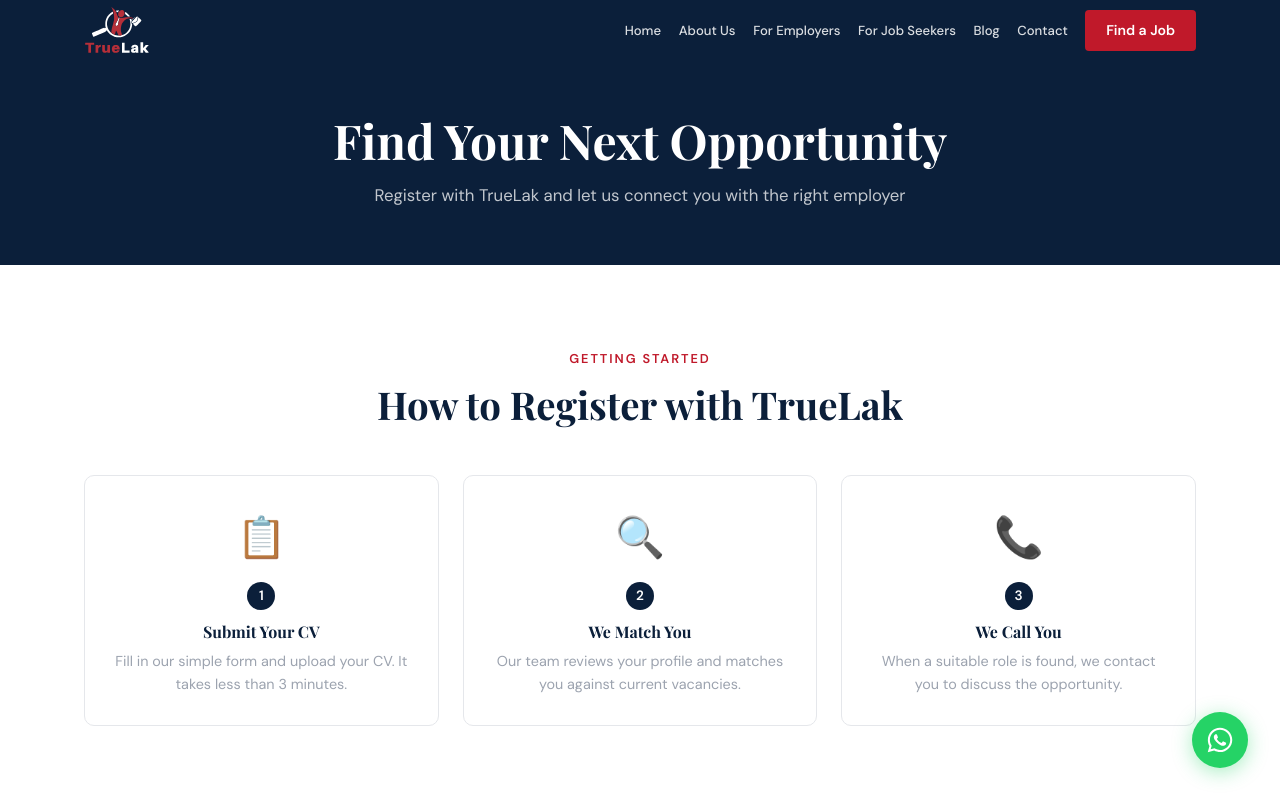
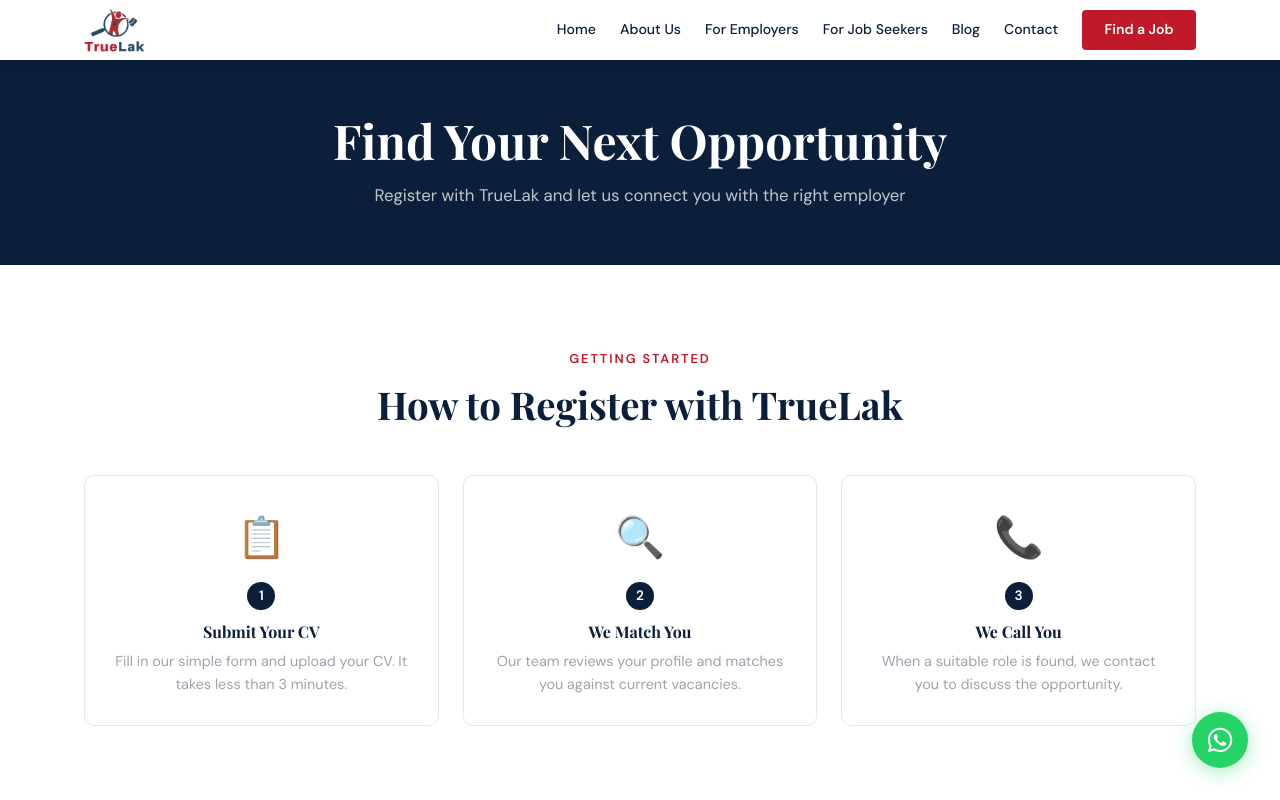
Before and after one commit to mutula-creator/truelak-website, a Next.js app: page /candidates in a window 1280 px wide. Shown: the top 800 px of the page. Built offline with nearby package versions, Linux system fonts and the light colour scheme.

Commit message:
White navbar, logo fixes, footer updates

```diff
--- a/app/api/uploadthing/route.js
+++ b/app/api/uploadthing/route.js
@@ -3,4 +3,7 @@
 
 export const { GET, POST } = createRouteHandler({
   router: ourFileRouter,
+  config: {
+    token: process.env.UPLOADTHING_TOKEN,
+  },
 });
--- a/app/candidates/CvForm.js
+++ b/app/candidates/CvForm.js
@@ -1,29 +1,94 @@
 'use client';
 import { useState } from 'react';
 import { useForm } from 'react-hook-form';
+
 export default function CvForm() {
-  const [status, setStatus] = useState(null);
+  const [status, setStatus]       = useState(null);
+  const [uploading, setUploading] = useState(false);
   const { register, handleSubmit, reset, formState: { errors, isSubmitting } } = useForm();
+
+  const uploadCV = async (file) => {
+    try {
+      const presignRes = await fetch('/api/uploadthing', {
+        method: 'POST',
+        headers: { 'Content-Type': 'application/json' },
+        body: JSON.stringify({
+          files: [{ name: file.name, size: file.size, type: file.type }],
+        }),
+      });
+      if (!presignRes.ok) return null;
+      const presignData = await presignRes.json();
+      const uploadInfo  = presignData?.[0];
+      if (!uploadInfo) return null;
+
+      const form = new FormData();
+      if (uploadInfo.fields) Object.entries(uploadInfo.fields).forEach(([k, v]) => form.append(k, v));
+      form.append('file', file);
+      await fetch(uploadInfo.url, { method: 'POST', body: form });
+      return uploadInfo.fileUrl || uploadInfo.ufsUrl || null;
+    } catch { return null; }
+  };
+
   const onSubmit = async (data) => {
     try {
+      setUploading(true);
+      let cvUrl = '', cvFileName = '';
+      if (data.cv?.[0]) {
+        cvFileName = data.cv[0].name;
+        cvUrl = await uploadCV(data.cv[0]) || '';
+      }
+      setUploading(false);
+
       const fd = new FormData();
-      Object.entries(data).forEach(([k,v]) => { if(k==='cv') fd.append(k,v[0]); else fd.append(k,v); });
+      fd.append('fullName',    data.fullName);
+      fd.append('email',       data.email);
+      fd.append('phone',       data.phone);
+      fd.append('jobCategory', data.jobCategory);
+      fd.append('jobTitle',    data.jobTitle || '');
+      fd.append('message',     data.message || '');
+      fd.append('cvUrl',       cvUrl);
+      fd.append('cvFileName',  cvFileName);
+
       const res = await fetch('/api/applications', { method: 'POST', body: fd });
-      if (res.ok) { setStatus('success'); reset(); } else setStatus('error');
-    } catch { setStatus('error'); }
+      if (res.ok) { setStatus('success'); reset(); }
+      else setStatus('error');
+    } catch {
+      setUploading(false);
+      setStatus('error');
+    }
   };
-  if (status==='success') return <div className="alert alert-success">🎉 Your CV has been received! We will be in touch within 1–3 business days.</div>;
+
+  if (status === 'success') return (
+    <div className="alert alert-success">
+      🎉 Your CV has been received! We will be in touch within 1–3 business days.
+    </div>
+  );
+
   return (
     <form onSubmit={handleSubmit(onSubmit)}>
-      {status==='error' && <div className="alert alert-error">Something went wrong. Please try again or email us directly.</div>}
+      {status === 'error' && <div className="alert alert-error">Something went wrong. Please try again or email us directly.</div>}
       <div className="form-group"><label>Full Name *</label><input {...register('fullName',{required:'Required'})} placeholder="e.g. Peter Ochieng" />{errors.fullName && <span className="form-error">{errors.fullName.message}</span>}</div>
       <div className="form-group"><label>Email *</label><input type="email" {...register('email',{required:'Required'})} placeholder="peter@email.com" />{errors.email && <span className="form-error">{errors.email.message}</span>}</div>
       <div className="form-group"><label>Phone *</label><input {...register('phone',{required:'Required'})} placeholder="+254 700 000 000" />{errors.phone && <span className="form-error">{errors.phone.message}</span>}</div>
-      <div className="form-group"><label>I am looking for *</label><select {...register('jobCategory',{required:true})}><option value="">— Select —</option><option value="professional">Professional / Office Job</option><option value="labour">Labour / Trade Job</option></select>{errors.jobCategory && <span className="form-error">Please select</span>}</div>
+      <div className="form-group"><label>I am looking for *</label>
+        <select {...register('jobCategory',{required:true})}>
+          <option value="">— Select —</option>
+          <option value="professional">Professional / Office Job</option>
+          <option value="labour">Labour / Trade Job</option>
+        </select>
+        {errors.jobCategory && <span className="form-error">Please select</span>}
+      </div>
       <div className="form-group"><label>Preferred Job Title</label><input {...register('jobTitle')} placeholder="e.g. Accountant, Driver" /></div>
-      <div className="form-group"><label>Upload CV (PDF or Word) *</label><input type="file" accept=".pdf,.doc,.docx" {...register('cv',{required:'Please attach your CV'})} />{errors.cv && <span className="form-error">{errors.cv.message}</span>}</div>
+      <div className="form-group">
+        <label>Upload CV (PDF or Word) *</label>
+        <input type="file" accept=".pdf,.doc,.docx" {...register('cv',{required:'Please attach your CV'})} />
+        {errors.cv && <span className="form-error">{errors.cv.message}</span>}
+        {uploading && <p style={{fontSize:'0.85rem',color:'var(--grey-light)',marginTop:'0.3rem'}}>⏳ Uploading CV...</p>}
+      </div>
       <div className="form-group"><label>Additional Notes</label><textarea {...register('message')} placeholder="Any availability, location preference, etc." rows={3} /></div>
-      <button type="submit" className="btn btn-primary" style={{width:'100%'}} disabled={isSubmitting}>{isSubmitting?'Uploading...':'Submit My CV'}</button>
+      <button type="submit" className="btn btn-primary" style={{width:'100%'}} disabled={isSubmitting||uploading}>
+        {uploading ? 'Uploading CV...' : isSubmitting ? 'Submitting...' : 'Submit My CV'}
+      </button>
     </form>
   );
 }
--- a/components/Footer.js
+++ b/components/Footer.js
@@ -10,10 +10,6 @@
       <div className={`container ${styles.grid}`}>
         {/* Brand */}
         <div className={styles.brand}>
-          <div className={styles.logoWrap}>
-            <Image src="/images/truelak-logo.svg" alt="TrueLak Recruitment Agency" width={130} height={48}
-              style={{ objectFit: 'contain', height: '48px', width: 'auto' }} />
-          </div>
   <p>Connecting talent with opportunity across East Africa and UAE. Professional &amp; Labour placements you can trust.</p>
   <div className={styles.socials}>
     <a href="https://www.facebook.com/p/TrueLak-Recruitment-Agency-100075816026848" target="_blank" rel="noreferrer" aria-label="Facebook"><FaFacebook size={20} /></a>
--- a/components/Navbar.js
+++ b/components/Navbar.js
@@ -29,11 +29,11 @@
       <div className={`container ${styles.inner}`}>
         <Link href="/" className={styles.logo}>
           <Image
-            src="/images/truelak-logo.svg"
+            src="/images/logo.png"
             alt="TrueLak Recruitment Agency"
-            width={130}
-            height={48}
-            style={{ objectFit: 'contain', height: '48px', width: 'auto' }}
+            width={140}
+            height={44}
+            style={{ objectFit: 'contain', height: '44px', width: 'auto', display: 'block' }}
             priority
           />
         </Link>
@@ -42,7 +42,7 @@
           {links.map((l) => (
             <Link key={l.href} href={l.href} className={styles.navLink}>{l.label}</Link>
           ))}
-          <Link href="/jobs" className="btn btn-primary" style={{ padding: '0.55rem 1.3rem', fontSize: '0.88rem' }}>
+          <Link href="/jobs" className="btn btn-primary" style={{ padding: '0.55rem 1.4rem', fontSize: '0.88rem' }}>
             Find a Job
           </Link>
         </nav>
--- a/components/Navbar.module.css
+++ b/components/Navbar.module.css
@@ -2,66 +2,91 @@
   position: fixed;
   top: 0; left: 0; right: 0;
   z-index: 100;
-  background: var(--navy);
+  background: var(--white);
+  box-shadow: 0 1px 12px rgba(11,31,58,0.08);
   transition: box-shadow 0.3s, padding 0.3s;
-  padding: 0.4rem 0;
+  padding: 0.25rem 0;
 }
-.scrolled { box-shadow: 0 2px 20px rgba(0,0,0,0.3); }
+
+.scrolled {
+  box-shadow: 0 2px 20px rgba(11,31,58,0.12);
+}
 
 .inner {
   display: flex;
   align-items: center;
   justify-content: space-between;
+  height: 52px;
 }
 
 .logo {
   display: flex;
   align-items: center;
-  justify-content: center;
   flex-shrink: 0;
   transition: opacity 0.2s;
-  line-height: 0;
+  height: 100%;
 }
 .logo:hover { opacity: 0.85; }
+.logo img { display: block; }
 
 .nav {
   display: flex;
   align-items: center;
-  gap: 1.1rem;
+  gap: 1.5rem;
+  height: 100%;
 }
+
 .navLink {
-  color: rgba(255,255,255,0.85);
-  font-size: 0.82rem;
+  color: var(--navy);
+  font-size: 0.88rem;
   font-weight: 500;
   transition: color 0.2s;
   white-space: nowrap;
+  position: relative;
+  display: flex;
+  align-items: center;
+  height: 100%;
 }
-.navLink:hover { color: var(--white); }
+.navLink::after {
+  content: '';
+  position: absolute;
+  bottom: 8px; left: 0;
+  width: 0; height: 2px;
+  background: var(--crimson);
+  transition: width 0.2s;
+}
+.navLink:hover { color: var(--crimson); }
+.navLink:hover::after { width: 100%; }
 
 .toggle {
   display: none;
   background: none;
   border: none;
-  color: var(--white);
+  color: var(--navy);
   cursor: pointer;
   flex-shrink: 0;
 }
 
 .mobileMenu {
-  background: var(--navy);
+  background: var(--white);
   display: flex;
   flex-direction: column;
-  padding: 1.5rem 1.5rem 2rem;
+  padding: 1.25rem 1.5rem 2rem;
   gap: 0.25rem;
-  border-top: none;
+  border-top: 1px solid var(--grey-border);
+  box-shadow: 0 8px 24px rgba(11,31,58,0.08);
 }
+
 .mobileLink {
-  color: rgba(255,255,255,0.85);
+  color: var(--navy);
   padding: 0.75rem 0;
   font-size: 1rem;
   font-weight: 500;
-  border-bottom: 1px solid rgba(255,255,255,0.08);
+  border-bottom: 1px solid var(--grey-border);
+  transition: color 0.2s;
 }
+.mobileLink:hover { color: var(--crimson); }
+
 .mobileCta { margin-top: 1rem; text-align: center; }
 
 @media (max-width: 1100px) {
```
Also changed, not shown: app/jobs/[id]/ApplyForm.js (+61 -25 lines), lib/uploadthing.js (+5 -8 lines), public/images/logo-white.png (added), public/images/logo.png. Lines whose indentation alone changed are shown as unchanged.
